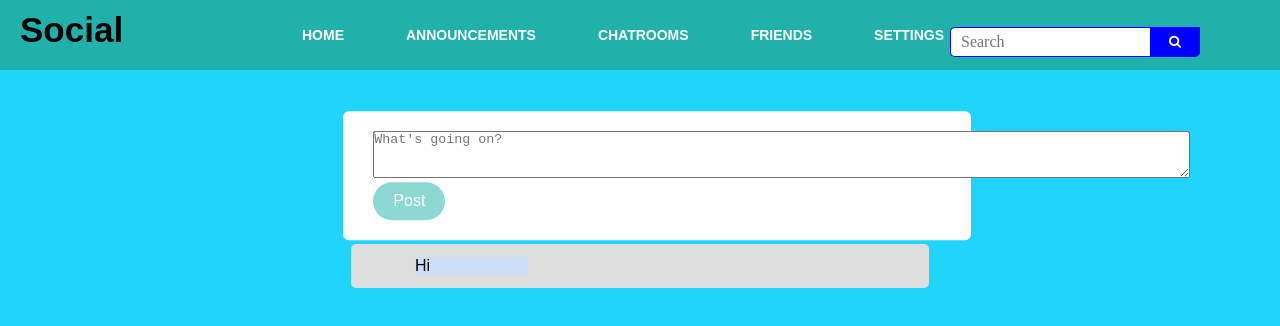
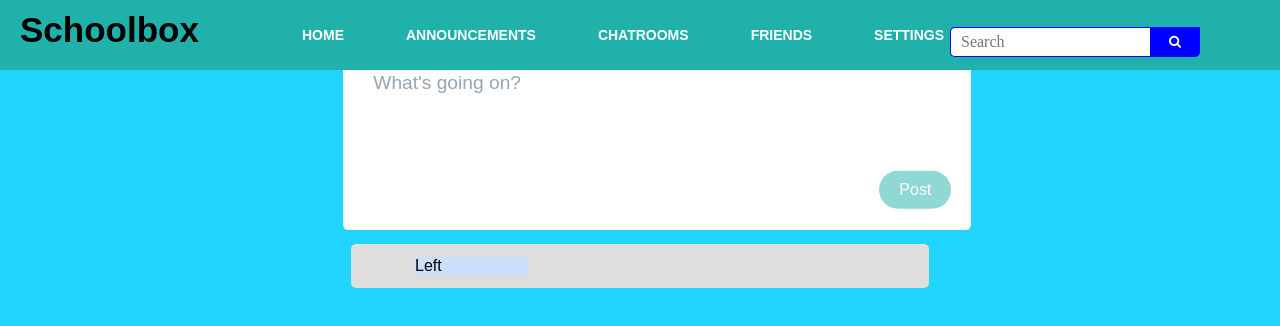
Before and after one commit to randy430e/social-website, a plain HTML site: page home.html in a window 1280 px wide. Drawn offline with Linux system fonts and the light colour scheme.

Commit message:
sidebar label

```diff
--- a/home.html
+++ b/home.html
@@ -12,7 +12,7 @@
         <div class="main2">
             <div class="navbar">
                 <div class="icon">
-                    <h2 class="logo">Social</h2>
+                    <h2 class="logo">Schoolbox</h2>
                 </div>
 
                 <div class="menu">
@@ -33,28 +33,32 @@
             <div class="container">
                 <!-- - - - - - - - left sidebar - - - - - -  -->
                 <div class="left-sidebar">
-                    <p>Hi</p>
+                    <p>Left</p>
+                </div>
+                <!-- - - - - - - - right sidebar - - - - - -  -->
+                <div class="right-sidebar">
+                    <p>Right</p>
                 </div>
                 <!-- - - - - - - - main content - - - - - -  -->
                 <div class="main-content">
                     <div class="post-create">
                         <form method="post" enctype="multipart/form-data" >
-                            <div class="post-detail">
-                                <textarea id="postTextIn" cols="100%" rows="3" placeholder="What's going on?"></textarea>
+                            <div class="post-box-area">
+                                <span class="placeholder">What's going on?</span>
+                                <div class="edit-input" contenteditable="true"></div>
                             </div>
                             <div class="post-icons">
                                 <i class="fa fa-image"></i>
                             </div>
-                            <button class="post-btn" type="submit">Post</button>
+                            <div class="lim-btn">
+                                <span class="counter-limit">300</span>
+                                <button class="post-btn" type="submit">Post</button>
+                            </div>
                         </form>
                     </div>
                 </div>
-                <!-- - - - - - - - right sidebar - - - - - -  -->
-                <div class="right-sidebar">
-
-                </div>
             </div>
-
         </div>
+        <script src="post.js"></script>
     </body>
 </html>
```
